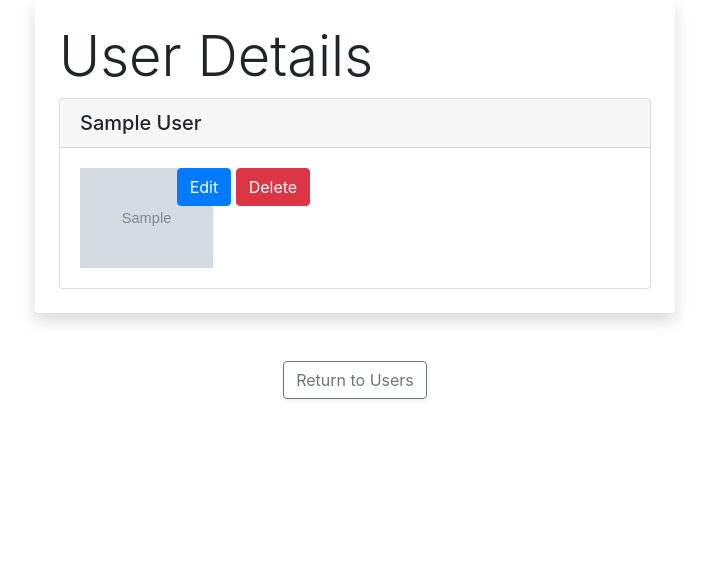
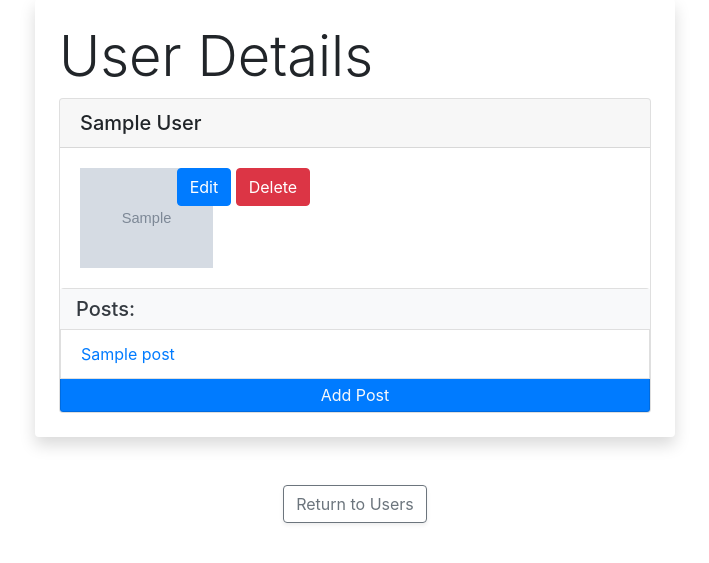
Before and after one commit to nicholejmurphy/softwareEngineeringCourse, a Flask app: page /users/1 in a window 1280 px wide. Shown: the part 49-612 px from the top of the page, without its empty margins (285-994 px from the left). Run offline with Flask 3, Linux system fonts and the light colour scheme; tables that the repository leaves empty hold one stand-in row (values such as "Sample post"); grey boxes marked "Sample" are stand-in pictures.

Commit message:
part two complete, just need to add further study

```diff
--- a/23_SQLAlchemy/flask-blogly/app.py
+++ b/23_SQLAlchemy/flask-blogly/app.py
@@ -2,7 +2,8 @@
 
 from flask import Flask, request, redirect, render_template
 from flask_debugtoolbar import DebugToolbarExtension
-from models import db, connect_db, User
+import time
+from models import db, connect_db, User, Post
 
 app = Flask(__name__)
 app.config['SQLALCHEMY_DATABASE_URI'] = "postgresql:///blogly"
@@ -26,6 +27,8 @@ def home_page():
     users = User.query.all()
     return render_template('base.html', users=users)
 
+
+###### USERS VIEW FUNCTIONS #######
 
 @app.route('/users')
 def show_all_users():
@@ -60,7 +63,9 @@ def user_page(user_id):
     """Shows User Page"""
 
     user = User.query.get_or_404(user_id)
-    return render_template('user_details.html', user=user)
+    posts = Post.query.filter(Post.user_id == user_id)
+
+    return render_template('user_details.html', user=user, posts=posts)
 
 
 @app.route('/users/<int:user_id>/edit', methods=["GET"])
@@ -97,3 +102,73 @@ def delete_user(user_id):
     db.session.commit()
 
     return redirect('/users')
+
+
+###### POSTS VIEW FUNCTIONS #######
+
+@app.route('/posts/<int:post_id>')
+def show_post(post_id):
+    """Shows post details and edit/delete buttons"""
+
+    post = Post.query.get_or_404(post_id)
+
+    return render_template('post_details.html', post=post)
+
+
+@app.route('/users/<int:user_id>/posts/new')
+def create_post_form(user_id):
+    """Shows new post form"""
+
+    user = User.query.get_or_404(user_id)
+
+    return render_template('create_post.html', user=user)
+
+
+@app.route('/users/<int:user_id>/posts/new', methods=['POST'])
+def submit_new_post(user_id):
+    """Shows new post form"""
+
+    user = User.query.get_or_404(user_id)
+    post = Post(title=request.form['title'],
+                content=request.form['content'], user_id=user_id)
+
+    db.session.add(post)
+    db.session.commit()
+
+    return redirect(f'/users/{user.id}')
+
+
+@app.route('/posts/<int:post_id>/edit')
+def show_edit_post_form(post_id):
+    """Shows edit post form"""
+
+    post = Post.query.get_or_404(post_id)
+
+    return render_template('edit_post.html', post=post)
+
+
+@app.route('/posts/<int:post_id>/edit', methods=['POST'])
+def submit_edited_post(post_id):
+    """Submits edited post and updates database"""
+
+    post = Post.query.get_or_404(post_id)
+    post.title = request.form['title']
+    post.content = request.form['content']
+    user_id = post.user.id
+
+    db.session.add(post)
+    db.session.commit()
+
+    return redirect(f'/users/{user_id}')
+
+
+@app.route('/posts/<int:post_id>/delete', methods=['POST'])
+def delete_post(post_id):
+    """Handles submission and deletes an existing post"""
+
+    post = Post.query.get_or_404(post_id)
+
+    db.session.delete(post)
+    db.session.commit()
+
+    return redirect(f"/users/{post.user_id}")
--- a/23_SQLAlchemy/flask-blogly/models.py
+++ b/23_SQLAlchemy/flask-blogly/models.py
@@ -1,13 +1,21 @@
 """Models for Blogly."""
 
 from flask_sqlalchemy import SQLAlchemy
+from datetime import datetime
 db = SQLAlchemy()
 
 DEFAULT_IMAGE_URL = "https://www.freeiconspng.com/uploads/icon-user-blue-symbol-people-person-generic--public-domain--21.png"
 
 
+def connect_db(app):
+    """Connects this database to app.py"""
+
+    db.app = app
+    db.init_app(app)
+
+
 class User(db.Model):
-    """User"""
+    """Users Model"""
 
     __tablename__ = "users"
 
@@ -21,15 +29,34 @@ class User(db.Model):
     img_url = db.Column(db.Text, nullable=False,
                         default=DEFAULT_IMAGE_URL)
 
+    posts = db.relationship("Post", backref="user",
+                            cascade="all, delete-orphan")
+
     @property
     def full_name(self):
         """Return full name of user"""
 
         return f"{self.first_name} {self.last_name}"
 
+    def __repr__(self):
+        u = self
+        return f"<User id={u.id} full_name={u.full_name}"
 
-def connect_db(app):
-    """Connects this database to app.py"""
 
-    db.app = app
-    db.init_app(app)
+class Post(db.Model):
+    """Posts model"""
+
+    __tablename__ = "posts"
+
+    id = db.Column(db.Integer,
+                   primary_key=True,
+                   autoincrement=True)
+    title = db.Column(db.Text, nullable=False)
+    content = db.Column(db.Text, nullable=False)
+    created_at = db.Column(db.DateTime, nullable=False,
+                           default=datetime.now())
+    user_id = db.Column(db.Integer, db.ForeignKey('users.id'), nullable=False)
+
+    def __repr__(self):
+        p = self
+        return f"<Post id={p.id} title={p.title} user_id={p.user_id}"
--- a/23_SQLAlchemy/flask-blogly/templates/user_details.html
+++ b/23_SQLAlchemy/flask-blogly/templates/user_details.html
@@ -7,7 +7,7 @@ content %}
       <img src="{{user.img_url}}" alt="user-image" style="height: 100%" />
     </div>
     <div class="col-10">
-      <form action="">
+      <form>
         <button
           formaction="/users/{{user.id}}/edit"
           formmethod="POST"
@@ -25,6 +25,21 @@ content %}
       </form>
     </div>
   </div>
+  <div class="list-group">
+    <h5 class="pl-3 py-2 mb-0 bg-light text-dark">Posts:</h5>
+    {% for post in posts %}
+    <a
+      href="/posts/{{post.id}}"
+      class="list-group-item list-group-item-action text-primary"
+      >{{post.title}}</a
+    >
+    {% endfor %}
+    <a
+      href="/users/{{user.id}}/posts/new"
+      class="list-group-item list-group-item-action bg-primary text-light text-center p-1"
+      >Add Post</a
+    >
+  </div>
 </div>
 {% endblock %} {% block homeBtn %}
 <div id="home-btn" class="container text-center">
--- /dev/null
+++ b/23_SQLAlchemy/flask-blogly/to_do.txt
@@ -0,0 +1,6 @@
+Add testing
+make homepage
+add flash messages
+custom 404 page
+cascade delete for user
+show friendly date
```
Also changed, not shown: 23_SQLAlchemy/flask-blogly/seed.py (+22 -6 lines), 23_SQLAlchemy/flask-blogly/templates/create_post.html (added, +33 -0 lines), 23_SQLAlchemy/flask-blogly/templates/edit_post.html (added, +30 -0 lines), 23_SQLAlchemy/flask-blogly/templates/post_details.html (added, +28 -0 lines), 23_SQLAlchemy/flask-blogly/test_app.py (+53 -7 lines), 23_SQLAlchemy/flask-blogly/templates/app.css (deleted).
